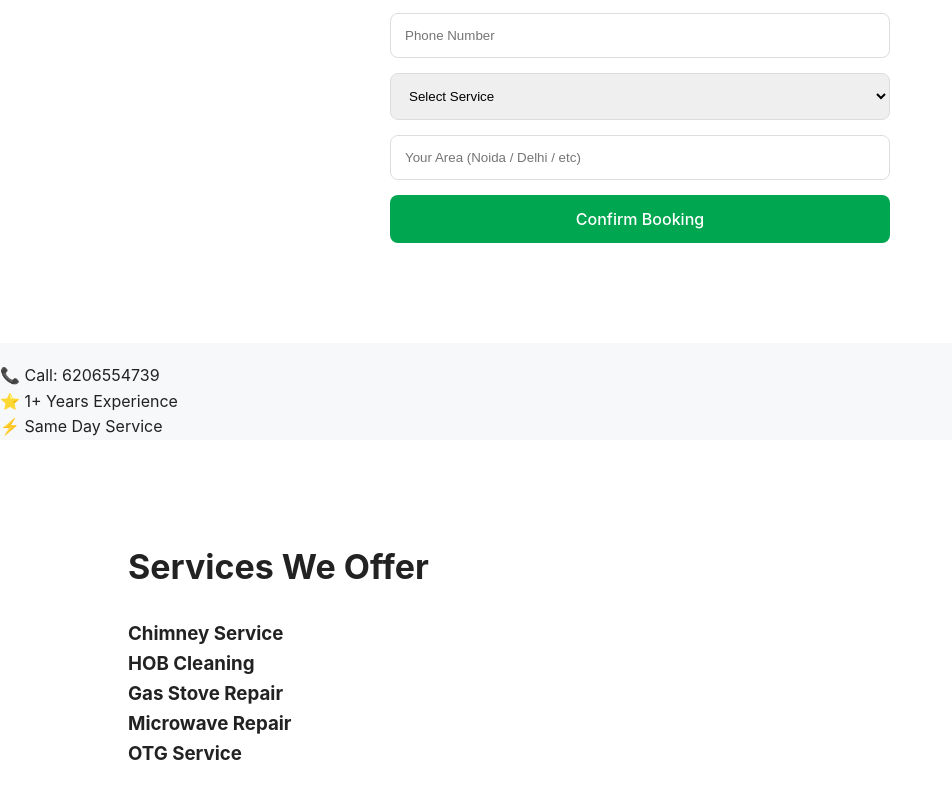
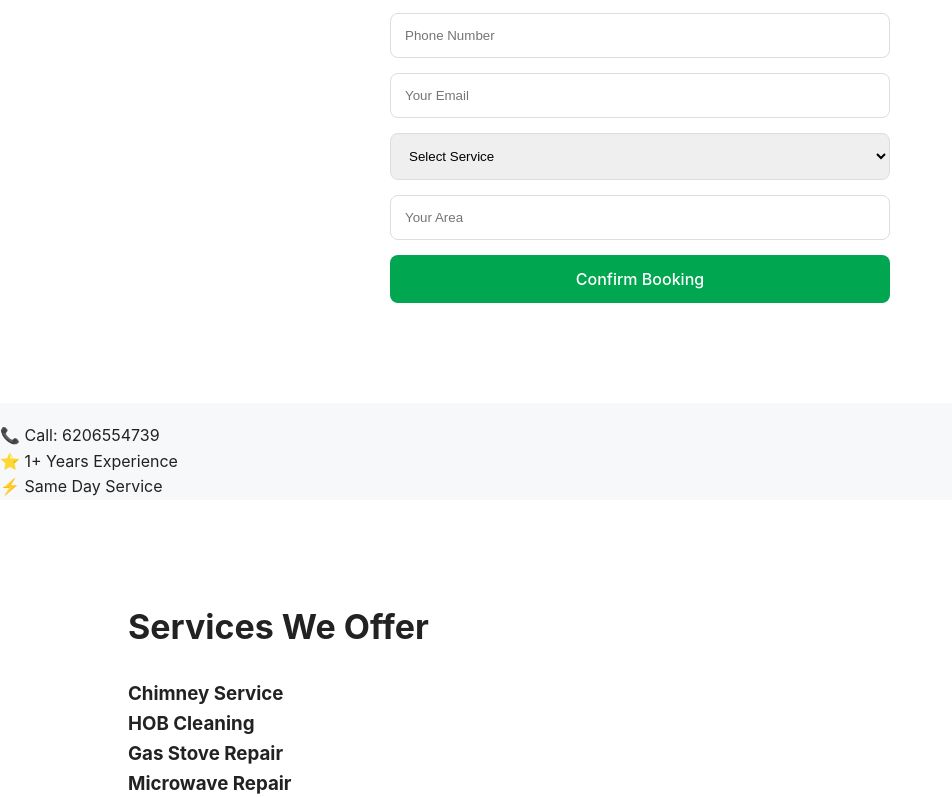
Before and after one commit to Rishabh-chaurasia/roshan-chimney-service, a React (Vite) app in the folder roshan-chimney-service/: page / in a window 1280 px wide. Shown: the part 1183-1980 px from the top of the page, without its empty margins (0-952 px from the left). Built offline with nearby package versions, Linux system fonts and the light colour scheme.

Commit message:
New Update

```diff
--- a/roshan-chimney-service/src/components/BookingForm.jsx
+++ b/roshan-chimney-service/src/components/BookingForm.jsx
@@ -6,6 +6,7 @@ function BookingForm() {
   const [form,setForm] = useState({
     name:"",
     phone:"",
+    email:"",
     service:"",
     area:""
   });
@@ -23,12 +24,18 @@ function BookingForm() {
       {
         user_name: form.name,
         user_phone: form.phone,
+        user_email: form.email,
         message: `${form.service} booking in ${form.area}`
       },
       "CGu4BsCALufnWOH4G"
-    );
-
-    alert("Booking received — we will call you soon");
+    )
+    .then(()=>{
+      alert("Booking sent successfully");
+    })
+    .catch((error)=>{
+      console.error(error);
+      alert("Email failed — check EmailJS settings");
+    });
 
     window.open(
       `https://wa.me/916206554739?text=Booking Request: ${form.service} in ${form.area}`,
@@ -38,6 +45,7 @@ function BookingForm() {
     setForm({
       name:"",
       phone:"",
+      email:"",
       service:"",
       area:""
     });
@@ -66,6 +74,14 @@ function BookingForm() {
           required
         />
 
+        <input
+          name="email"
+          placeholder="Your Email"
+          value={form.email}
+          onChange={handleChange}
+          required
+        />
+
         <select
           name="service"
           value={form.service}
@@ -77,12 +93,12 @@ function BookingForm() {
           <option>Chimney Deep Cleaning</option>
           <option>HOB Service</option>
           <option>Microwave Repair</option>
-          <option>OTG Service</option>
+          <option>Oven Service</option>
         </select>
 
         <input
           name="area"
-          placeholder="Your Area (Noida / Delhi / etc)"
+          placeholder="Your Area"
           value={form.area}
           onChange={handleChange}
           required
--- a/roshan-chimney-service/src/components/Hero.jsx
+++ b/roshan-chimney-service/src/components/Hero.jsx
@@ -20,7 +20,7 @@ chimney repair Noida and chimney service NCR with same day service.
             <option>Chimney Repair</option>
             <option>HOB Service</option>
             <option>Microwave Repair</option>
-            <option>OTG Service</option>
+            <option>Oven Service</option>
           </select>
 
           <input type="text" placeholder="Enter Phone Number" />
--- a/roshan-chimney-service/src/components/Services.jsx
+++ b/roshan-chimney-service/src/components/Services.jsx
@@ -5,7 +5,7 @@ function Services() {
     "HOB Cleaning",
     "Gas Stove Repair",
     "Microwave Repair",
-    "OTG Service"
+    "Oven Service"
   ];
 
   return (
```
